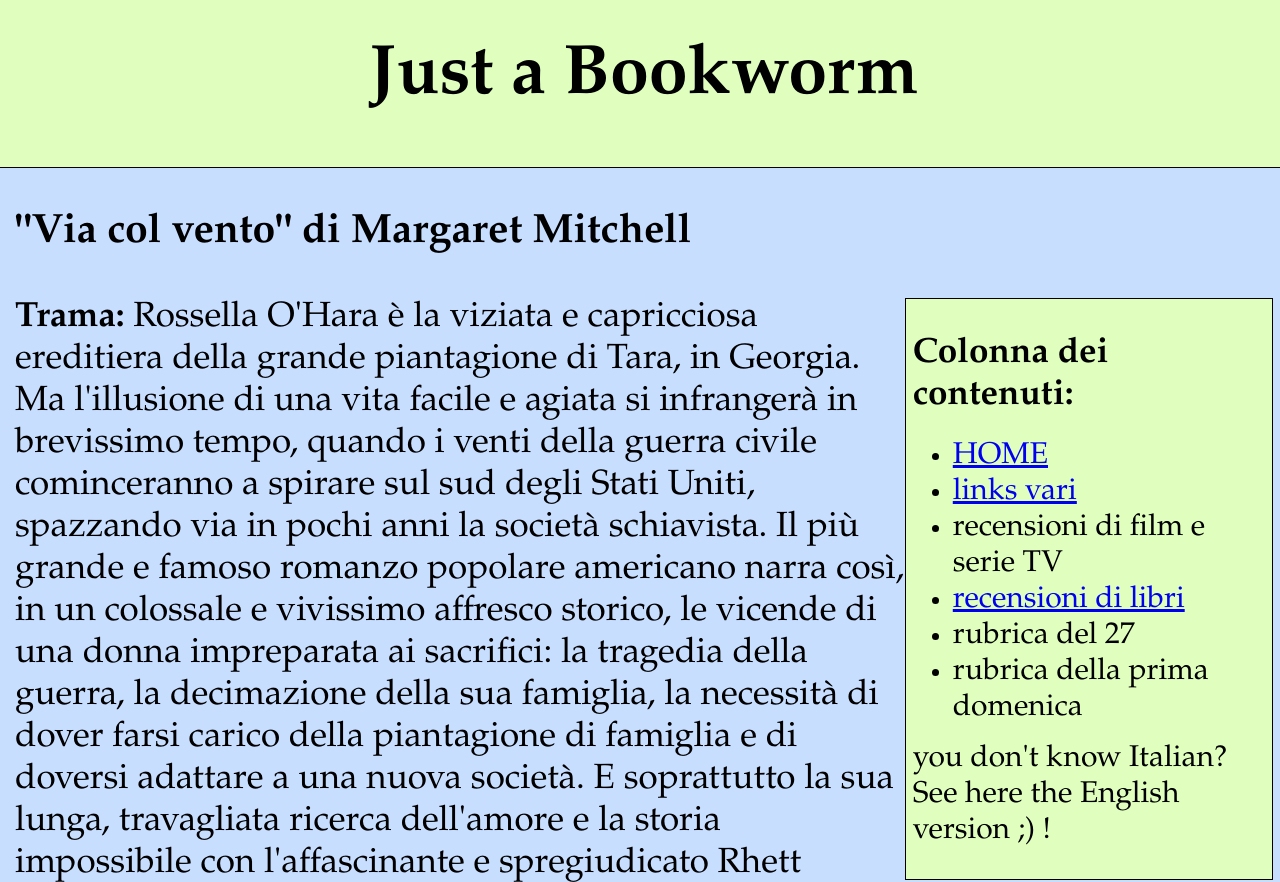
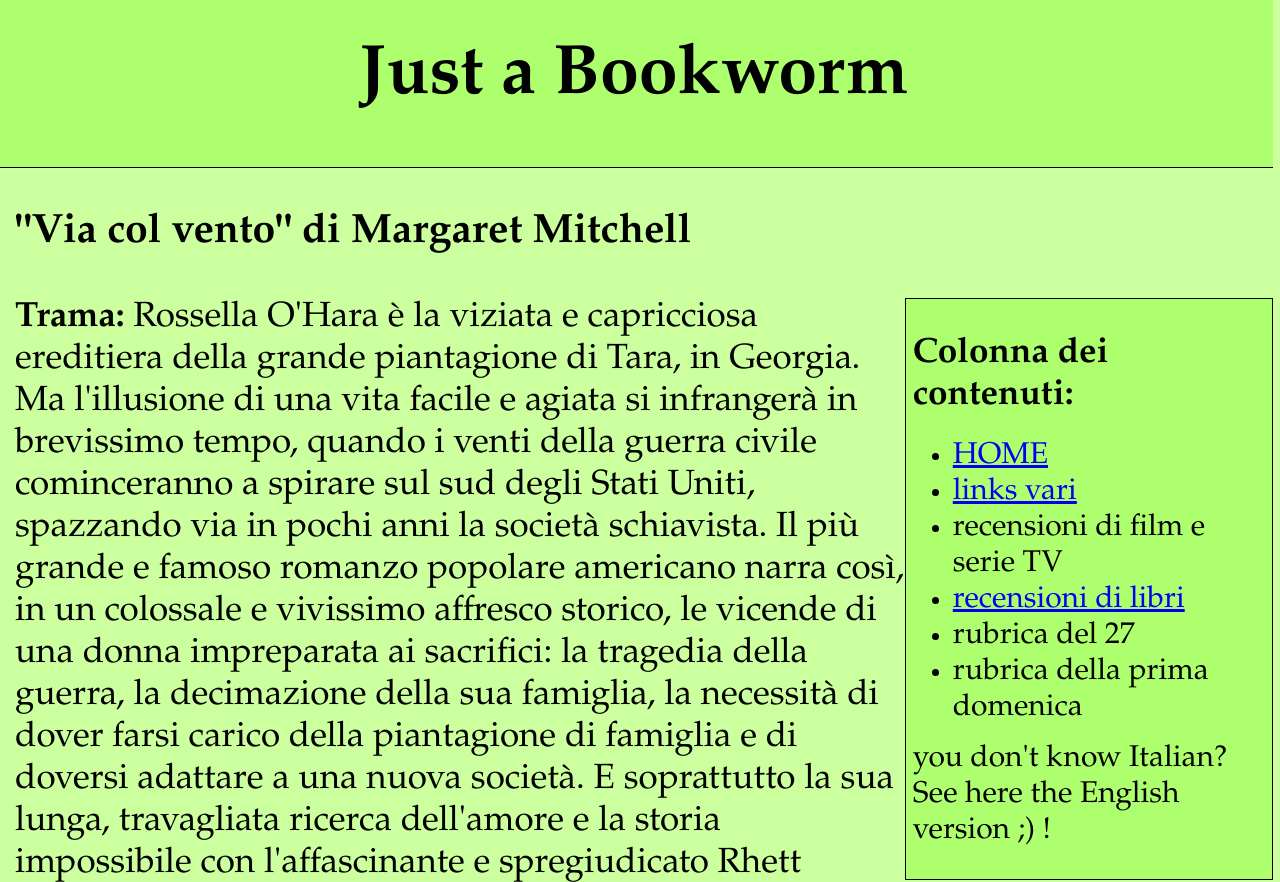
Before and after one commit to just-a-booklover/just-a-bookworm.github.io-libri-viacolvento, a plain HTML site: page index.html in a window 1280 px wide. Shown: the top 882 px of the page. Drawn offline with Linux system fonts and the light colour scheme.

Commit message:
Update index.html

```diff
--- a/index.html
+++ b/index.html
@@ -4,7 +4,7 @@
     <style>
         body {
             font-family: "Crimson Text", Garamond, "Times New Roman", serif;
-            background-color: rgb(200, 222, 255);
+            background-color: rgb(204, 255, 157);
             font-size: 35px;
         }
         #megadiv {
@@ -15,8 +15,7 @@
         }
         #titlediv {
             border-bottom: 1px solid rgb(0, 0, 0);
-            background-color: rgb(224, 255, 191);
-            margin-right: -20px;
+            background-color: rgb(173, 255, 110);
             margin-left: -20px;
             padding-top: 10px;
         }
@@ -41,7 +40,7 @@
             border: 1px solid rgb(0, 0, 0);
             padding-left: 7px;
             padding-right: 7px;
-            background-color: rgb(224, 255, 191);
+            background-color: rgb(173, 255, 110);
             font-size: 30px;
         }
         #piccolo {
```
